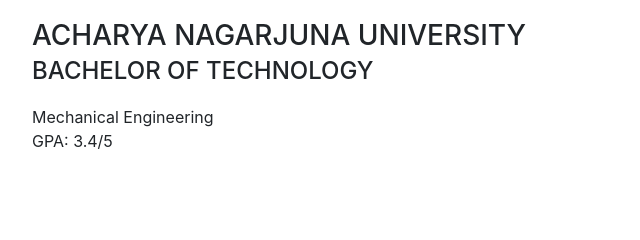
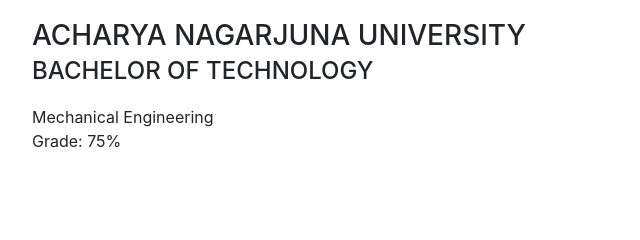
Before and after one commit to suhalvemu/suhalvemu.github.io, a website with bundled scripts: page index.html in a window 1280 px wide. Shown: the part 3180-3420 px from the top of the page, 288-928 px from the left. Built offline with nearby package versions, Linux system fonts and the light colour scheme; a web font is replaced by a local one.

Commit message:
bug fixes

```diff
--- a/index.html
+++ b/index.html
@@ -202,7 +202,7 @@
                         <h3 class="mb-0">Acharya Nagarjuna University</h3>
                         <div class="subheading mb-3">Bachelor of Technology</div>
                         <div>Mechanical Engineering</div>
-                        <p>GPA: 3.4/5</p>
+                        <p>Grade: 75%</p>
                     </div>
                     <div class="resume-date text-md-right">
                         <span class="text-primary">August 2010 - May 2014</span>
```
